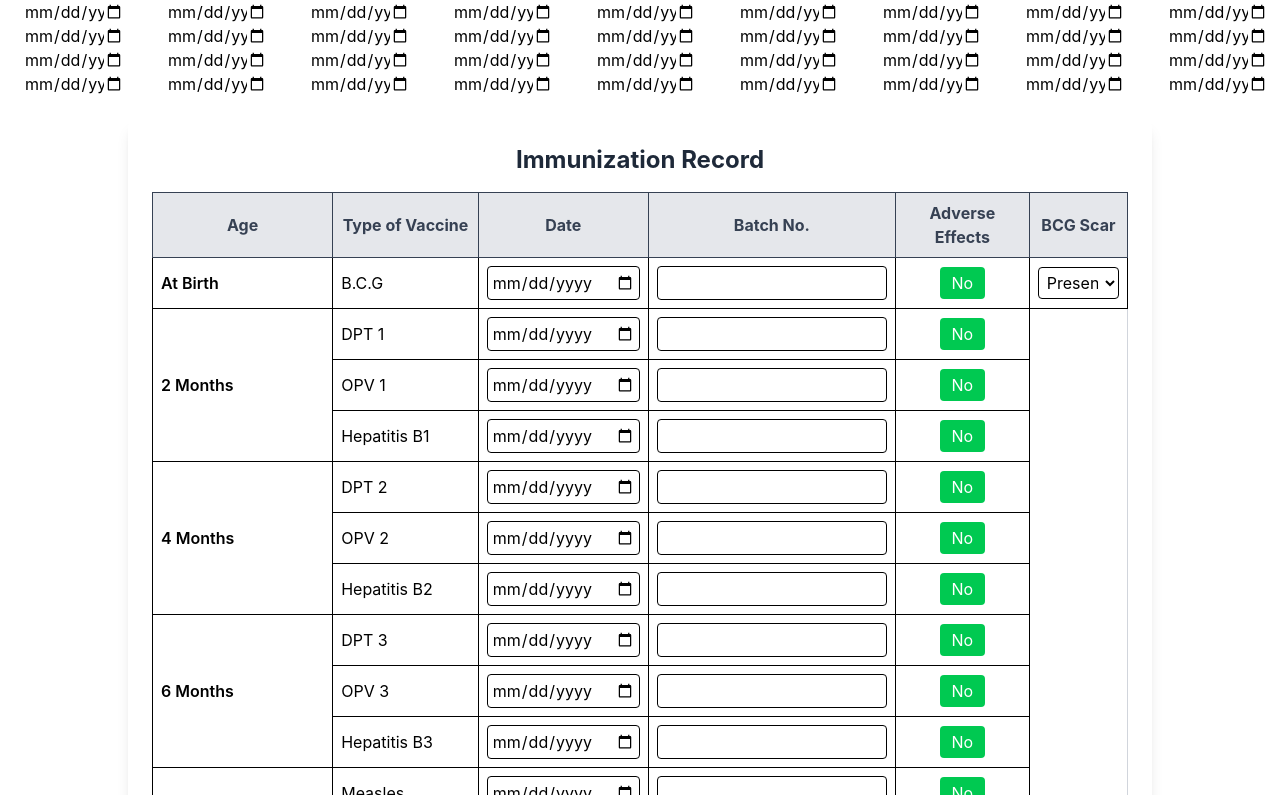
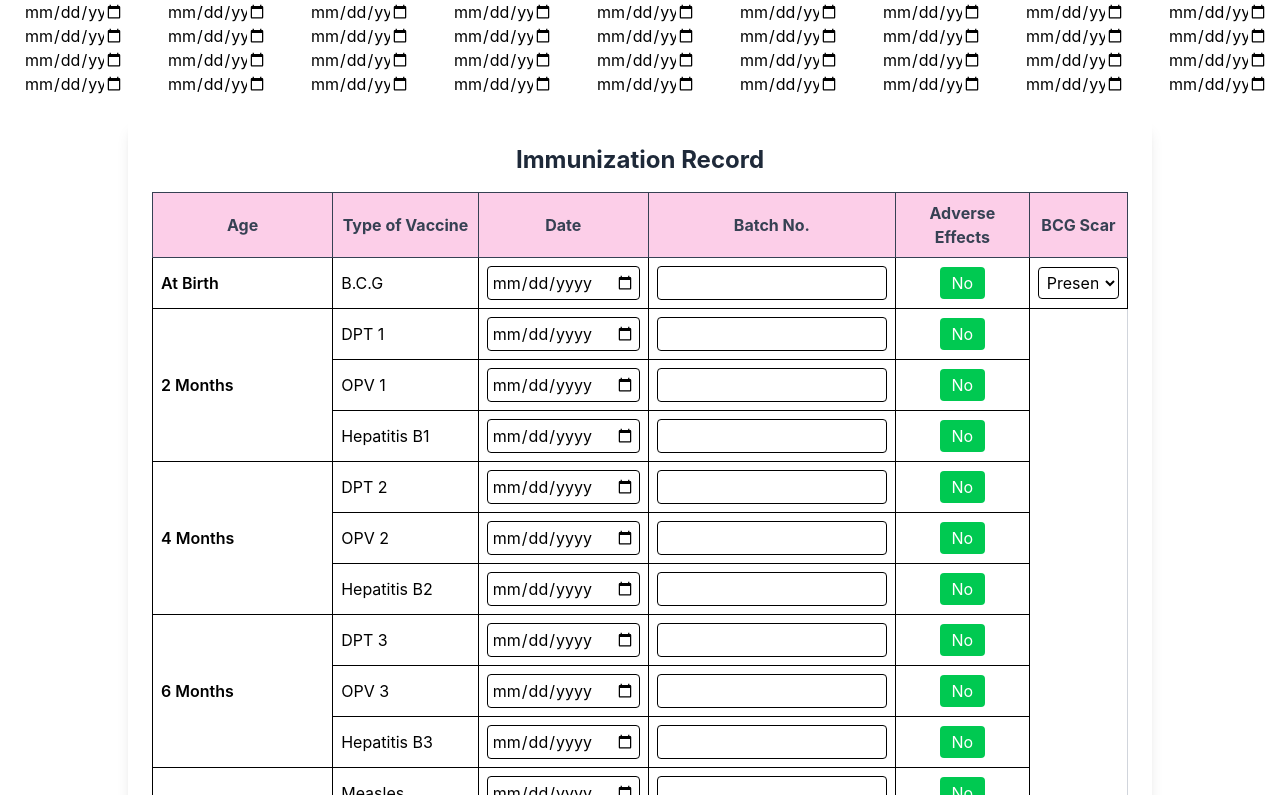
Before and after one commit to Methma-02/Health_Bridge, a React (Vite) app in the folder frontend/: page / in a window 1280 px wide. Shown: the part 1785-2580 px from the top of the page. Built offline with nearby package versions, Linux system fonts and the light colour scheme.

Commit message:
Update Immunization.jsx

```diff
--- a/frontend/src/Immunization.jsx
+++ b/frontend/src/Immunization.jsx
@@ -29,12 +29,12 @@ const ImmunizationForm = () => {
   };
 
   return (
-    <div className="max-w-5xl mx-auto p-6 bg-white shadow-lg rounded-lg">
+    <div className="max-w-5xl mx-auto p-6 bg-blue shadow-lg rounded-lg">
       <h1 className="text-2xl font-bold text-gray-800 mb-4 text-center">Immunization Record</h1>
       <div className="overflow-x-auto">
         <table className="min-w-full border border-gray-300 shadow-md rounded-lg">
           <thead>
-            <tr className="bg-gray-200 text-gray-700">
+            <tr className="bg-pink-200 text-gray-700">
               <th className="p-2 border">Age</th>
               <th className="p-2 border">Type of Vaccine</th>
               <th className="p-2 border">Date</th>
```
